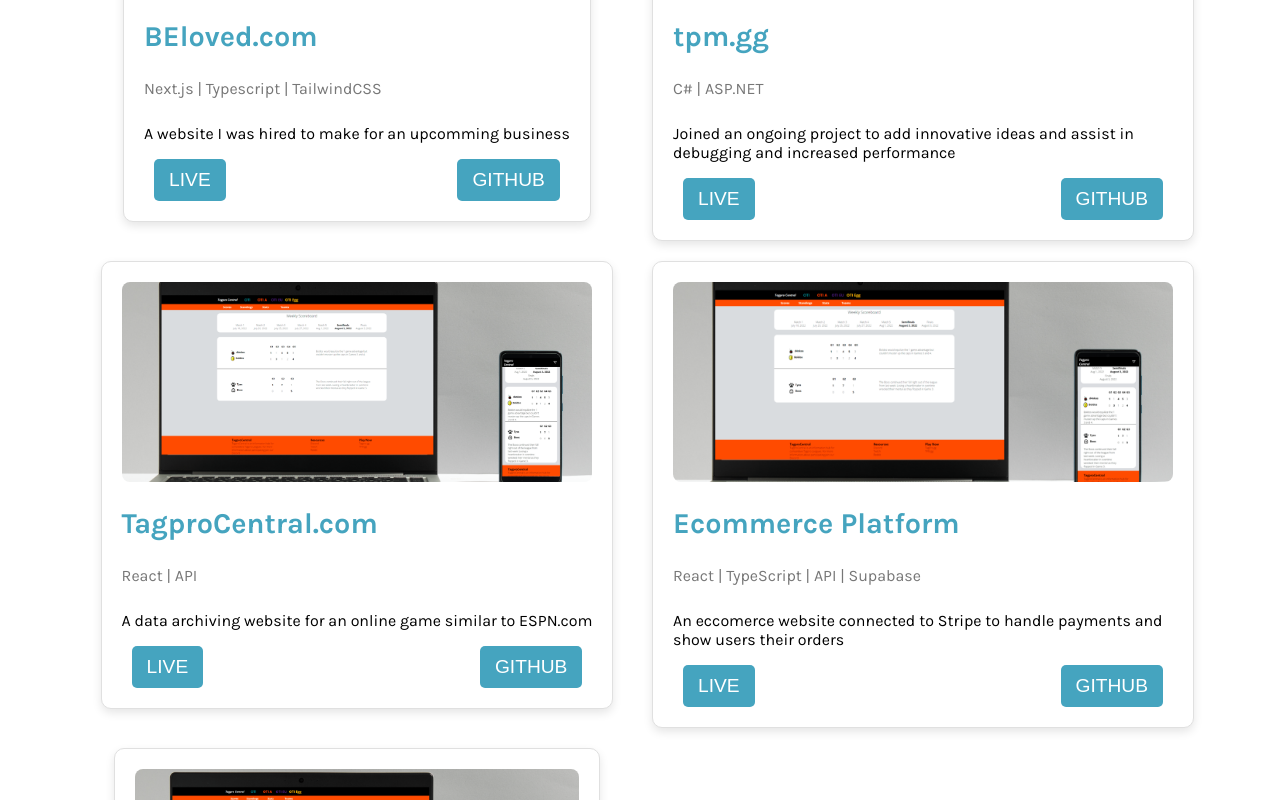
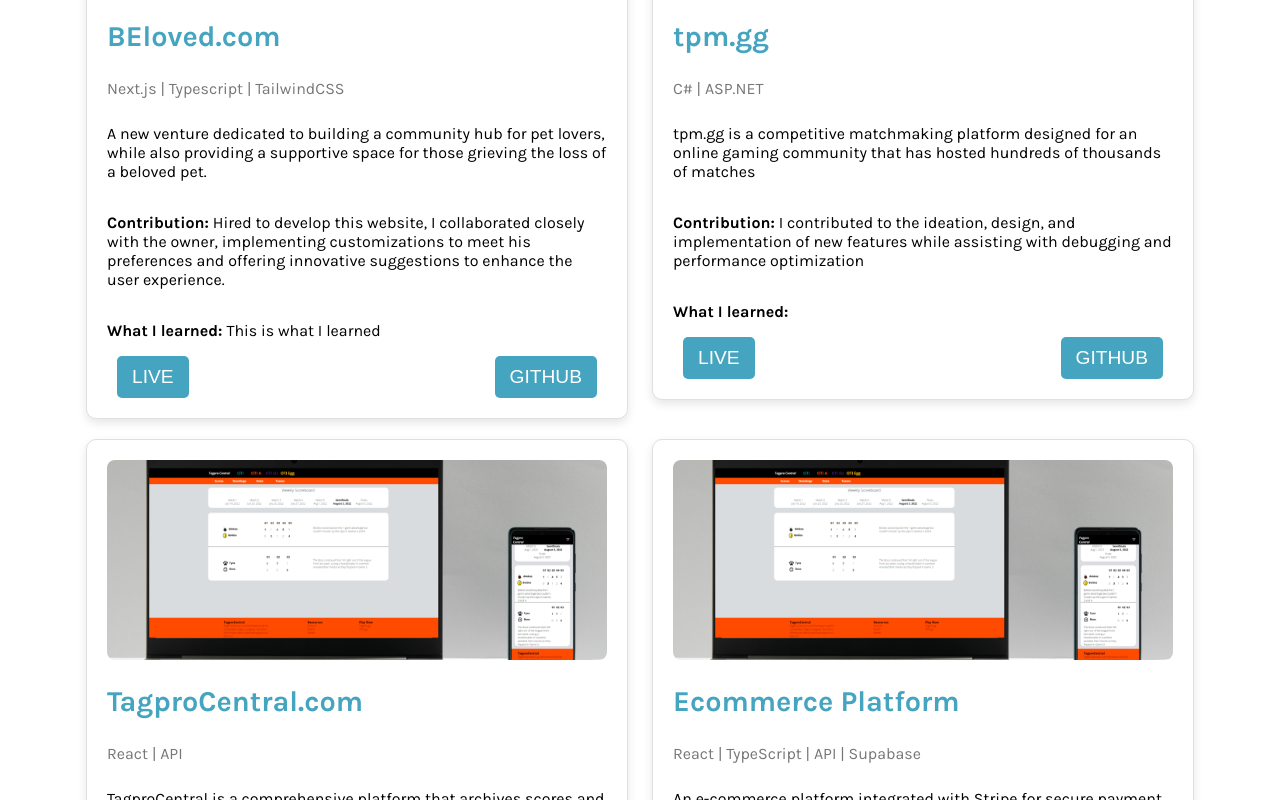
Before and after one commit to itsokthen/portfolio, a React (Vite) app: page / in a window 1280 px wide. Shown: the part 1480-2280 px from the top of the page. Built offline with nearby package versions, Linux system fonts and the light colour scheme.

Commit message:
Adding new sections to the projects tabs. TODO: Drop down box with images and more info if needed

```diff
--- a/src/components/ProjectComponent.jsx
+++ b/src/components/ProjectComponent.jsx
@@ -8,6 +8,14 @@
       <h3 className={styles.projectTitle}>{props.title}</h3>
       <p className={styles.projectTags}>{props.tags}</p>
       <p>{props.description}</p>
+      <p>
+        <strong>Contribution: </strong>
+        {props.contribution}
+      </p>
+      <p>
+        <strong>What I learned: </strong>
+        {props.learned}
+      </p>
       <div className={styles.projectLinks}>
         {props.liveurl && (
           <a href={props.liveurl} target="_blank" rel="noopener noreferrer">
@@ -28,6 +36,8 @@
   title: PropTypes.string.isRequired,
   tags: PropTypes.string.isRequired,
   description: PropTypes.string.isRequired,
+  contribution: PropTypes.string.isRequired,
+  learned: PropTypes.string.isRequired,
   img: PropTypes.string.isRequired,
   liveurl: PropTypes.string,
   github: PropTypes.string,
--- a/src/components/Projects.jsx
+++ b/src/components/Projects.jsx
@@ -11,7 +11,9 @@
           <ProjectComponent
             title="BEloved.com"
             tags="Next.js | Typescript | TailwindCSS"
-            description="A website I was hired to make for an upcomming business"
+            description="A new venture dedicated to building a community hub for pet lovers, while also providing a supportive space for those grieving the loss of a beloved pet."
+            contribution="Hired to develop this website, I collaborated closely with the owner, implementing customizations to meet his preferences and offering innovative suggestions to enhance the user experience."
+            learned="This is what I learned"
             img={tagprocentral}
             liveurl="http://tagprocentral.com"
             github="https://github.com/itsokthen/tagpro_central"
@@ -19,7 +21,8 @@
           <ProjectComponent
             title="tpm.gg"
             tags="C# | ASP.NET "
-            description="Joined an ongoing project to add innovative ideas and assist in debugging and increased performance"
+            description="tpm.gg is a competitive matchmaking platform designed for an online gaming community that has hosted hundreds of thousands of matches"
+            contribution="I contributed to the ideation, design, and implementation of new features while assisting with debugging and performance optimization"
             img={tagprocentral}
             liveurl="http://tagprocentral.com"
             github="https://github.com/itsokthen/tagpro_central"
@@ -27,7 +30,8 @@
           <ProjectComponent
             title="TagproCentral.com"
             tags="React | API "
-            description="A data archiving website for an online game similar to ESPN.com"
+            description="TagproCentral is a comprehensive platform that archives scores and statistics for a competitive league, which I manage independently"
+            contribution="I designed and developed the website from the ground up using React, crafting a user-friendly interface for players and fans to access game statistics and league standings"
             img={tagprocentral}
             liveurl="http://tagprocentral.com"
             github="https://github.com/itsokthen/tagpro_central"
@@ -35,7 +39,8 @@
           <ProjectComponent
             title="Ecommerce Platform"
             tags="React | TypeScript | API | Supabase"
-            description="An eccomerce website connected to Stripe to handle payments and show users their orders"
+            description="An e-commerce platform integrated with Stripe for secure payment processing, providing users with a seamless experience to view and manage their orders."
+            contribution="I developed this project to strengthen my database management skills and integrate backend functionality with a dynamic front-end interface, enhancing my expertise in full-stack development"
             img={tagprocentral}
             liveurl="http://tagprocentral.com"
             github="https://github.com/itsokthen/tagpro_central"
@@ -43,7 +48,8 @@
           <ProjectComponent
             title="GitHub Support Bot"
             tags="Python | Git | Project Management"
-            description="A GitHub bot that provides a handful of useful tools to teams"
+            description="A GitHub bot designed to automate essential tasks, streamline development workflows, and record data to assess team efficiency"
+            contribution="I served as project manager, leading communication and team coordination while overseeing bot development. Additionally, I contributed to the design and implementation of the bot's core functionality to ensure it met productivity goals effectively"
             img={tagprocentral}
             liveurl="https://github.com/apps/probot-data-collection "
             github="https://github.com/Senior-Design-Team-19-Github-Bots"
```
